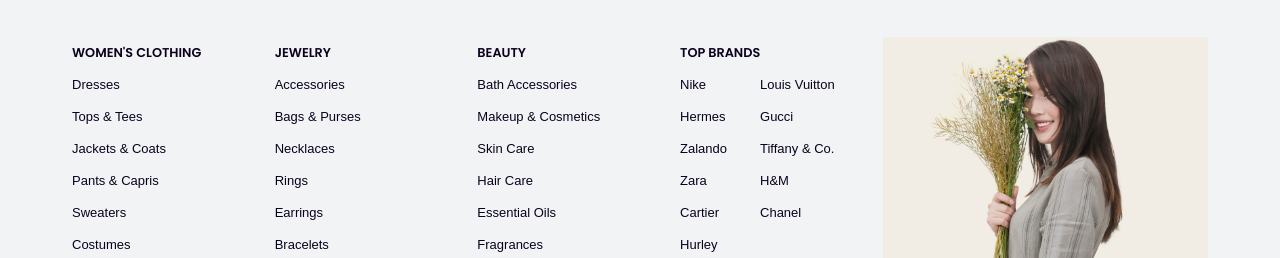
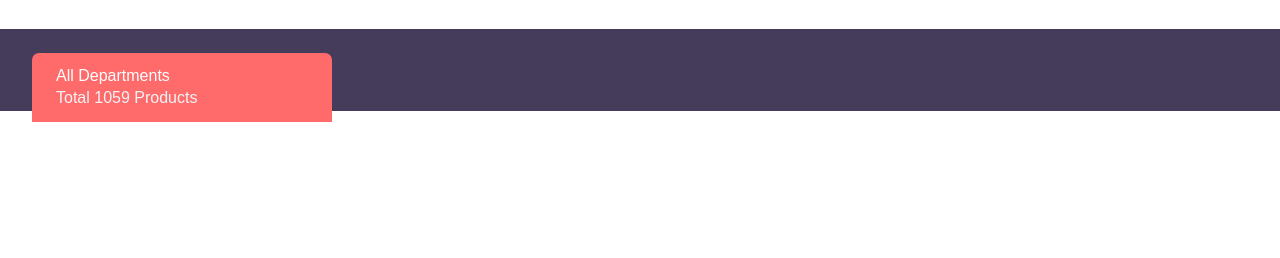
Before and after one commit to Gutemberg-Timbo-Castro-Neto/Ecommerce-Website-Project, a plain HTML site: page index.html in a window 1280 px wide. Shown: the part 145-403 px from the top of the page. Drawn offline with nearby package versions, Linux system fonts and the light colour scheme.

Commit message:
update 6

```diff
--- a/index.html
+++ b/index.html
@@ -61,7 +61,7 @@
                                     <ul class="flexitem second-links">
                                         <li><a href="#">Home</a></li>
                                         <li><a href="#">Shop</a></li>
-                                        <li>
+                                        <li class="has-child">
                                             <a href="#">Women
                                                 <div class="icon-small"><i class="ri-arrow-down-s-line"></i></div>
                                             </a>
@@ -184,6 +184,24 @@
                     </div>
                 </div>
 
+                <div class="header-main mobile-hide">
+                    <div class="container">
+                        <div class="wrapper flexitem">
+                            <div class="left">
+                                <div class="dpt-cat">
+                                    <div class="dpt-head">
+                                        <div class="main-text">All Departments</div>
+                                        <div class="mini-text mobile-hide">Total 1059 Products</div>
+                                        <a href="" class="dpt-trigger mobile-hide">
+                                            <i class="ri-menu-3-li ri-xl"></i>
+                                        </a>
+                                    </div>
+                                </div>
+                            </div>
+                            <div class="right"></div>
+                        </div>
+                    </div>
+                </div>
             </header>
             <main>
 
--- a/style.css
+++ b/style.css
@@ -364,6 +364,43 @@ nav .fly-item {
 }
 
 
+    /*--01. HEADER --- Header Main, Departments Category--*/
+
+.header-main {
+    background-color: var(--secondary-dark-color);
+    padding: 1.5em 0;
+    margin-top: 2em;
+}
+
+.dpt-cat {
+    position: relative;
+    z-index: 10;
+}
+
+.dpt-cat .dpt-head {
+    position: relative;
+    width: 300px;
+    padding: 0.75em 1.5em;
+    background-color: var(--primary-color);
+    border-radius: 7px 7px 0 0;
+    color: var(--white-color);
+    margin-bottom: -2.15em;
+}
+
+.dpt-cat .dpt-head .mini-text {
+    color: var(--light-bg-color);
+}
+
+.dpt-cat .dpt-trigger {
+    position: absolute;
+    right: 0;
+    top: 0;
+    padding: 1.3em;
+    height: 60px;
+    width: 60px;
+}
+
+
 /*--Responsive--*/
 
 @media screen and (min-width:992px) {
@@ -406,6 +443,12 @@ nav .fly-item {
         background-color: var(--light-bg-color);
         box-shadow: rgb(0, 0, 0 / 20%) 0 30px 20px -30px;
         z-index: 100;
+
+        display: none;
+    }
+
+    nav li.has-child:hover .mega {
+        display: block;
     }
 
     nav .mega .wrapper {
```
